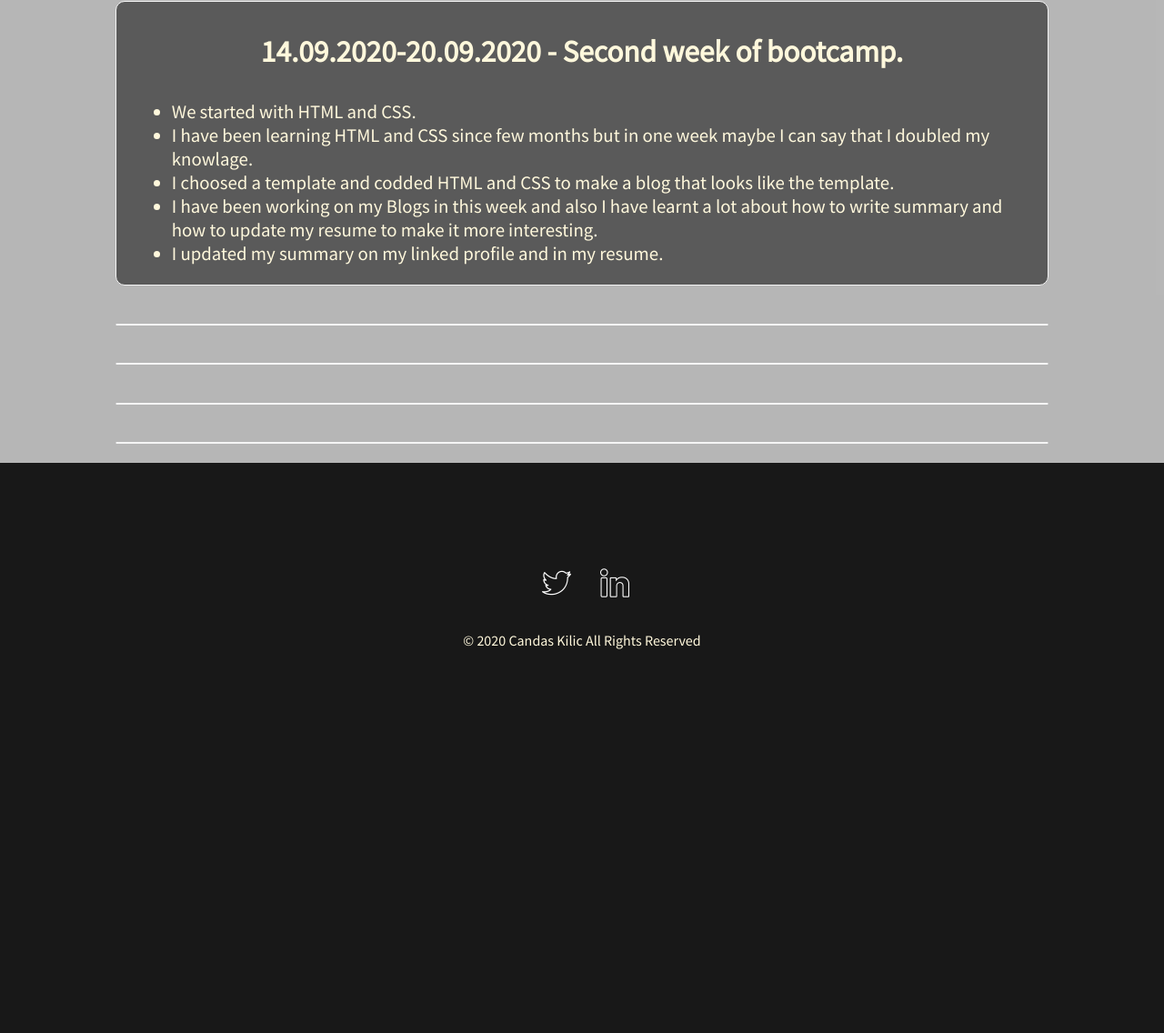
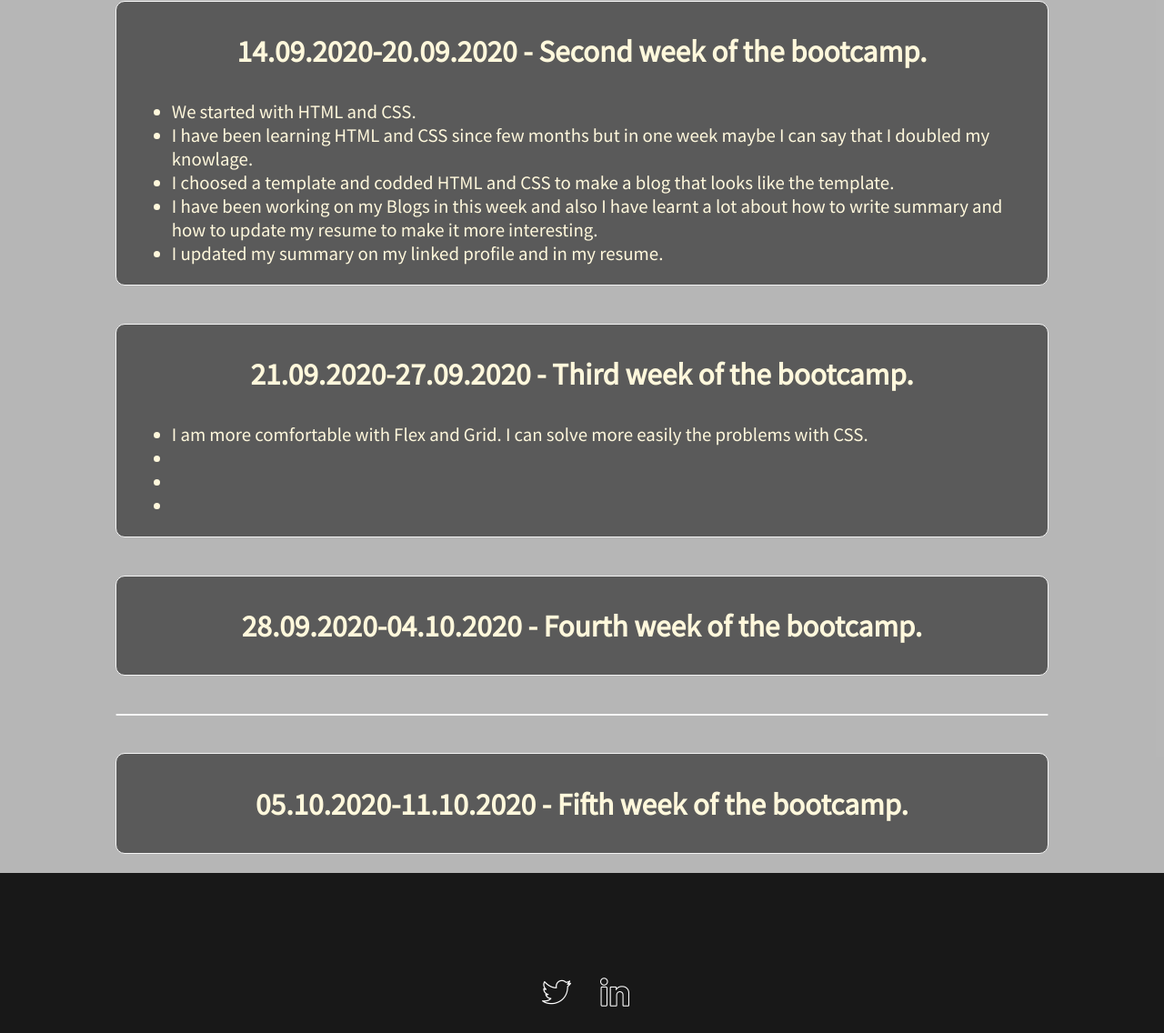
Before and after one commit to candasklc/blog, a plain HTML site: page index.html in a window 1280 px wide. Shown: the part 1201-2337 px from the top of the page at 91% size. Before the commit the page ends 2030 px from the top, so only its background shows below. Drawn offline with Linux system fonts and the light colour scheme.

Commit message:
Update of last week of September

```diff
--- a/index.html
+++ b/index.html
@@ -44,7 +44,7 @@
         <section id="blog" class="blog-section">
 
             <article class="blog-articles">
-                <h3><strong>07.09.2020-11.09.2020</strong> - First week of bootcamp.</h3>
+                <h3><strong>07.09.2020-11.09.2020</strong> - First week of the bootcamp.</h3>
             <ul class="blog-lists">
                <li>First week was focussed on warming-up and CLI.</li>
                <li>We started better than I expected. On first day we got used to each other therefore environment was much warmer and comfortable.</li>
@@ -54,7 +54,7 @@
             </ul>
             </article>
             <article class="blog-articles">
-                <h3><time>14.09.2020-20.09.2020</time> - Second week of bootcamp.</h3>
+                <h3><strong>14.09.2020-20.09.2020</strong> - Second week of the bootcamp.</h3>
             <ul>
                <li>We started with HTML and CSS.</li>
                <li>I have been learning HTML and CSS since few months but in one week maybe I can say that I doubled my knowlage.</li>
@@ -63,11 +63,22 @@
                <li>I updated my summary on my linked profile and in my resume.</li>
             </ul>
             </article>
-            <article class="blog-articles"></article>
-            <article class="blog-articles"></article>
-            <article class="blog-articles"></article>
-            <article class="blog-articles"></article>
+            <article class="blog-articles">
+                <h3><strong>21.09.2020-27.09.2020</strong> - Third week of the bootcamp.</h3>
+                <ul>
+                    <li>I am more comfortable with Flex and Grid. I can solve more easily the problems with CSS.</li>
+                    <li></li>
+                    <li></li>
+                    <li></li>
 
+                </ul>
+            </article>
+            <article class="blog-articles">
+                <h3><strong>28.09.2020-04.10.2020</strong> - Fourth week of the bootcamp.</h3>
+            </article>            <article class="blog-articles"></article>
+            <article class="blog-articles">
+                <h3><strong>05.10.2020-11.10.2020</strong> - Fifth week of the bootcamp.</h3>
+            </article>
 
 
 
```
